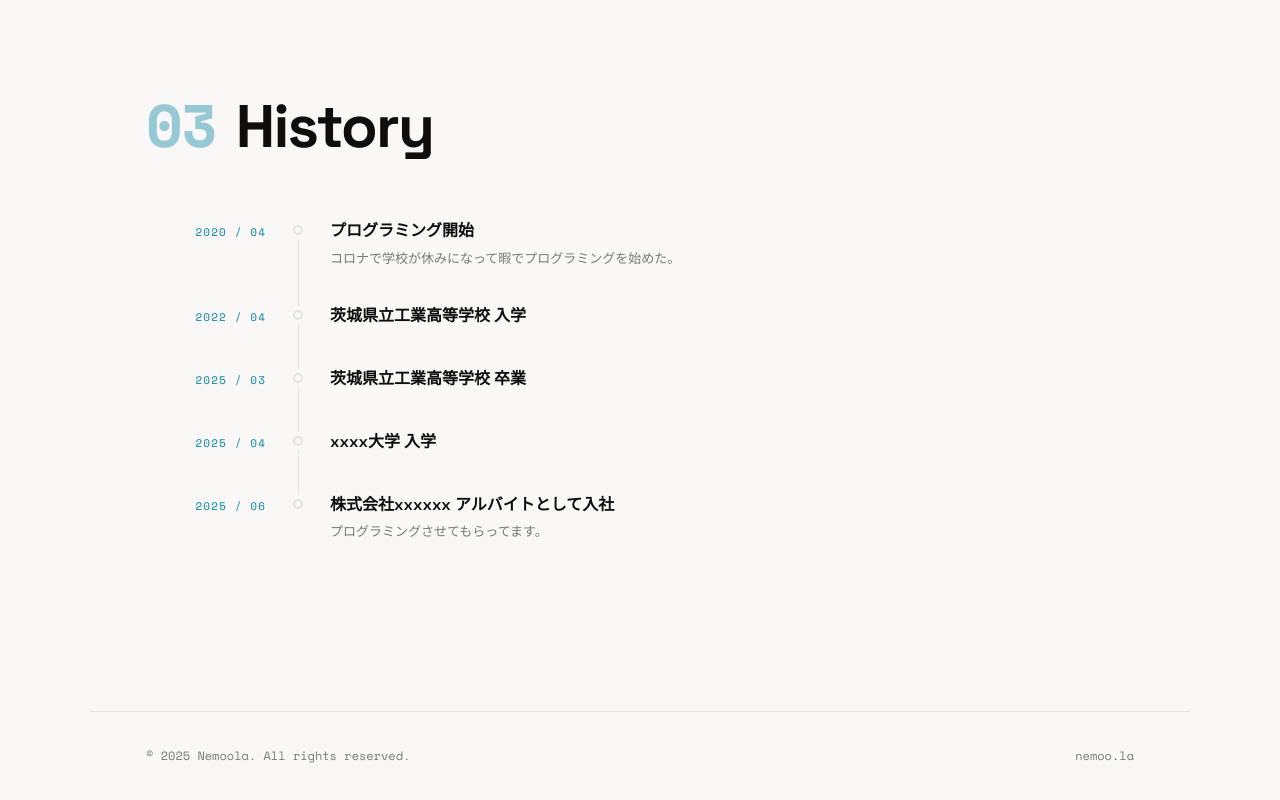
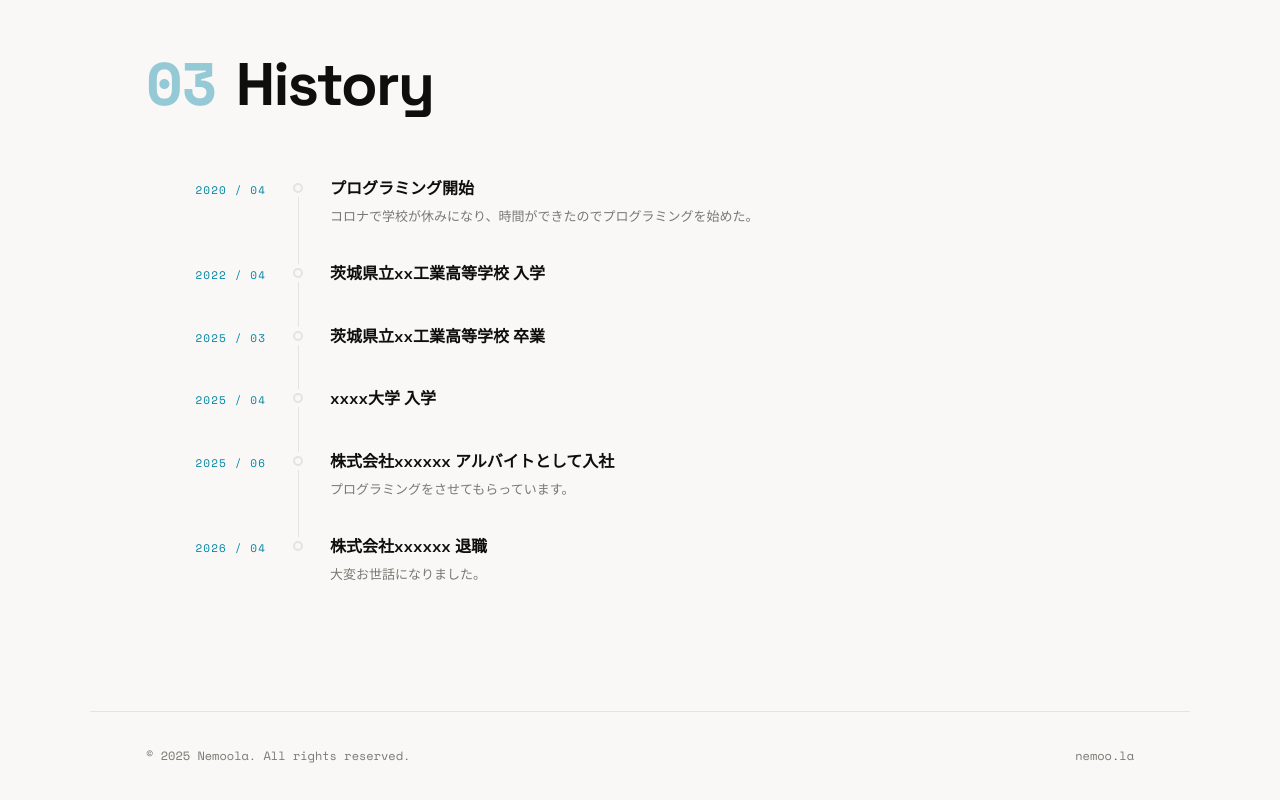
Before and after one commit to nemoola/nemoo.la, an Astro site: page / in a window 1280 px wide. Shown: the part 2489-3289 px from the top of the page. Built offline with nearby package versions, Linux system fonts and the light colour scheme; Astro itself is replaced by a stand-in of ours; animation ran at ten frames a second.

Commit message:
fix: 経歴の表記を更新

```diff
--- a/src/components/sections/HistorySection.astro
+++ b/src/components/sections/HistorySection.astro
@@ -5,15 +5,15 @@ const timelineItems = [
   {
     date: '2020 / 04',
     title: 'プログラミング開始',
-    description: 'コロナで学校が休みになって暇でプログラミングを始めた。',
+    description: 'コロナで学校が休みになり、時間ができたのでプログラミングを始めた。',
   },
   {
     date: '2022 / 04',
-    title: '茨城県立工業高等学校 入学',
+    title: '茨城県立xx工業高等学校 入学',
   },
   {
     date: '2025 / 03',
-    title: '茨城県立工業高等学校 卒業',
+    title: '茨城県立xx工業高等学校 卒業',
   },
   {
     date: '2025 / 04',
@@ -22,7 +22,12 @@ const timelineItems = [
   {
     date: '2025 / 06',
     title: '株式会社xxxxxx アルバイトとして入社',
-    description: 'プログラミングさせてもらってます。',
+    description: 'プログラミングをさせてもらっています。',
+  },
+  {
+    date: '2026 / 04',
+    title: '株式会社xxxxxx 退職',
+    description: '大変お世話になりました。',
   },
 ];
 ---
```
